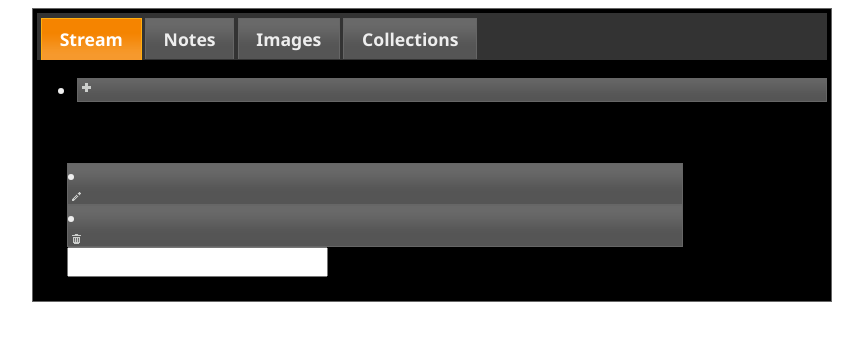
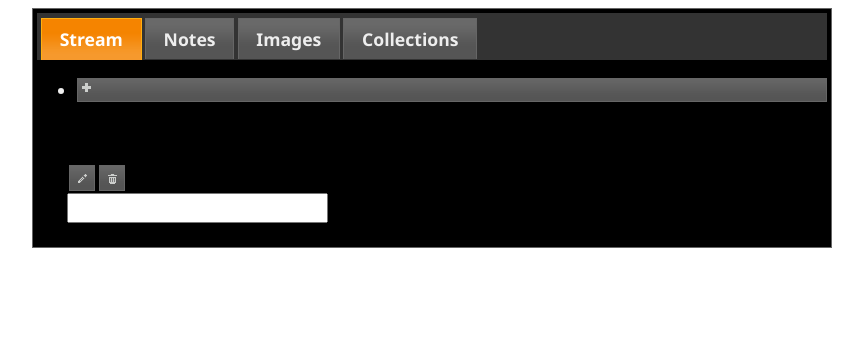
Before and after one commit to Subito/kr0k3n, a Django app: page / in a window 1280 px wide. Shown: the top 341 px of the page, without its empty margins (208-1071 px from the left). Run offline with Django 3.2, Linux system fonts and the light colour scheme; tables that the repository leaves empty hold one stand-in row (values such as "Sample post"); parts of the project's set-up code (start-up, migrations or seed data) failed here and were passed over; some libraries are stand-ins or nearby versions.

Commit message:
accidently removed the surrounding ul -_-

```diff
--- a/kr0k3n/templates/stream/stream.html
+++ b/kr0k3n/templates/stream/stream.html
@@ -8,6 +8,7 @@
   <img src="{{ i.content_object.image.url  }}" />
   {% endif %}
   <div class="actions">
+    <ul id="icons" class="ui-widget ui-helper-clearfix">
       <li class="ui-state-default ui-corner-all" title="Edit"><span class="ui-icon ui-icon-pencil"></span></li>
       <li class="ui-state-default ui-corner-all" title="Delete"><span class="ui-icon ui-icon-trash"></span></li>
     </ul>
```
